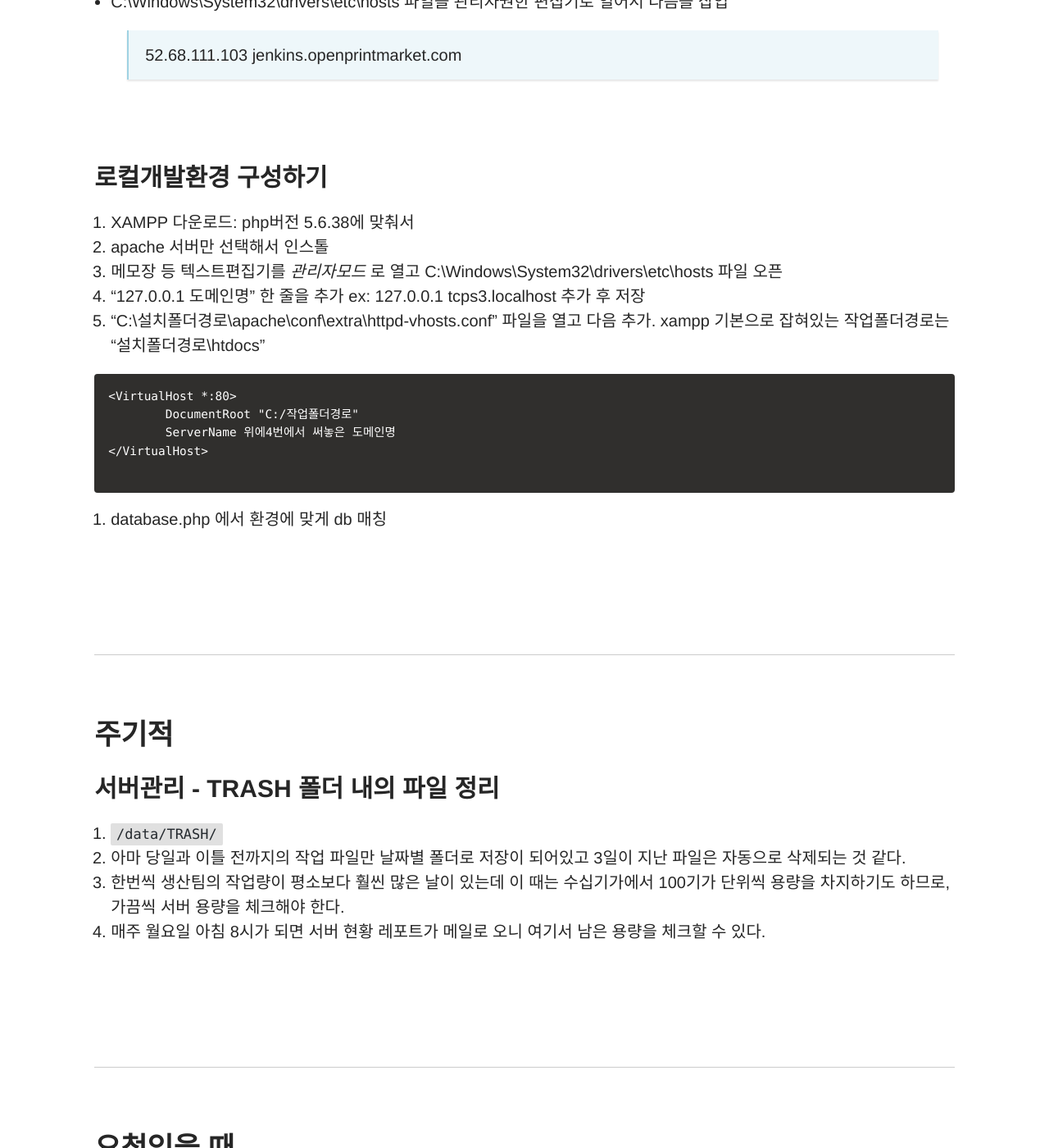
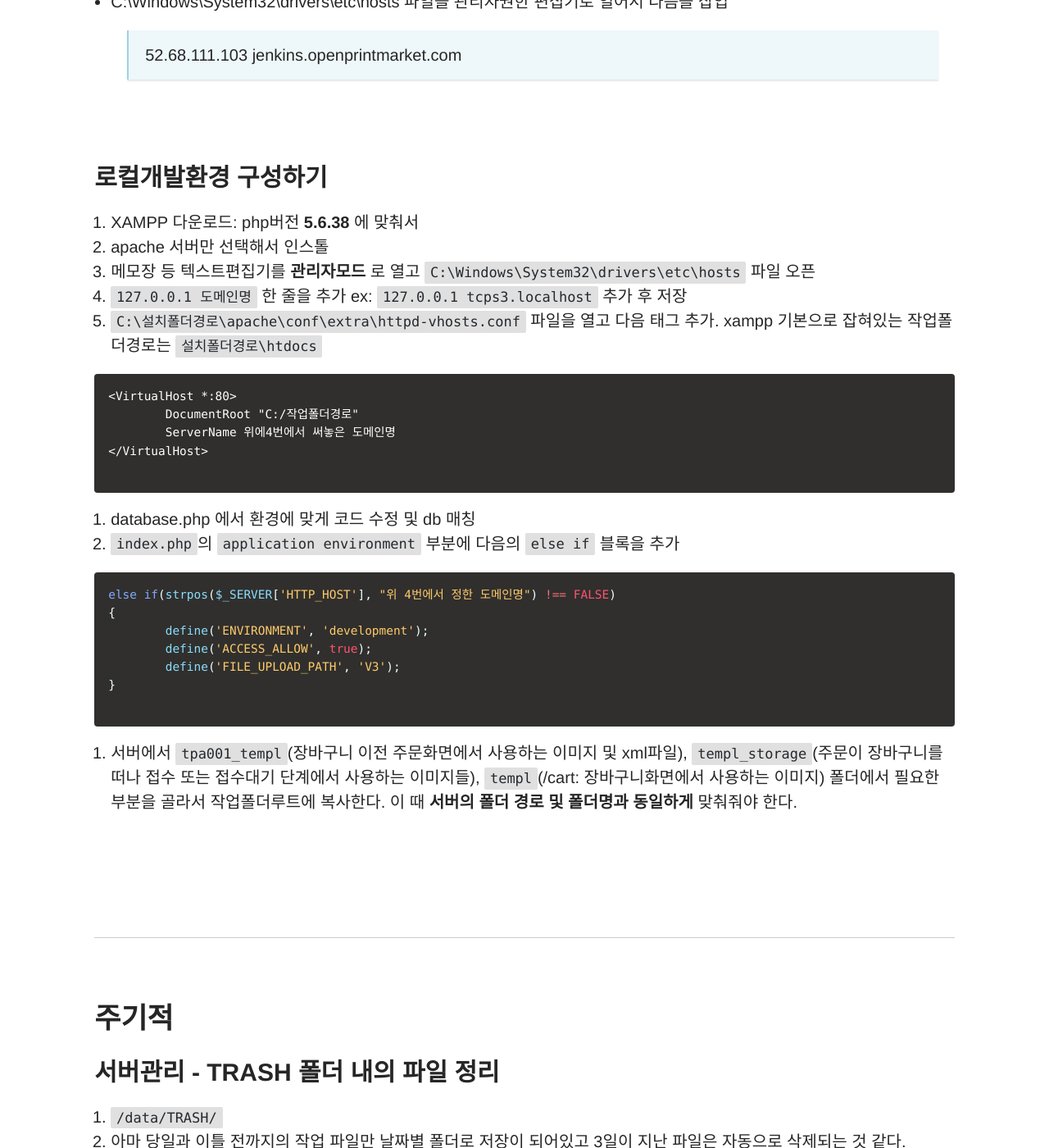
Before and after one commit to fffight88/fffight88.github.io, a Jekyll site: the page built from _jobdetail/tcps-management.md, in a window 1280 px wide and 1400 px high, scrolled down 4185 px. Shown: the whole window at 82% size. Built offline with Jekyll 4.4.1, drawn with Linux system fonts in a browser that asks for light colours; a script that is not in the unit is left out; comment, search, counter and statistics services are not loaded.

Commit message:
tcps로컬개발환경 구성하기

````diff
--- a/_jobdetail/tcps-management.md
+++ b/_jobdetail/tcps-management.md
@@ -150,11 +150,11 @@ published: true
 
 ### 로컬개발환경 구성하기
 
-1. XAMPP 다운로드: php버전 5.6.38에 맞춰서
+1. XAMPP 다운로드: php버전 __5.6.38__ 에 맞춰서
 2. apache 서버만 선택해서 인스톨
-3. 메모장 등 텍스트편집기를 _관리자모드_ 로 열고 C:\Windows\System32\drivers\etc\hosts 파일 오픈
-4. "127.0.0.1 도메인명" 한 줄을 추가 ex: 127.0.0.1 tcps3.localhost 추가 후 저장
-5. "C:\설치폴더경로\apache\conf\extra\httpd-vhosts.conf" 파일을 열고 다음 추가. xampp 기본으로 잡혀있는  작업폴더경로는 "설치폴더경로\htdocs"
+3. 메모장 등 텍스트편집기를 __관리자모드__ 로 열고 `C:\Windows\System32\drivers\etc\hosts` 파일 오픈
+4. `127.0.0.1 도메인명` 한 줄을 추가 ex: `127.0.0.1 tcps3.localhost` 추가 후 저장
+5. `C:\설치폴더경로\apache\conf\extra\httpd-vhosts.conf` 파일을 열고 다음 태그 추가. xampp 기본으로 잡혀있는  작업폴더경로는 `설치폴더경로\htdocs`
 
 ```
 <VirtualHost *:80>
@@ -164,7 +164,20 @@ published: true
 
 ```
 
-6. database.php 에서 환경에 맞게 db 매칭
+6. database.php 에서 환경에 맞게 코드 수정 및 db 매칭
+7. `index.php`의 `application environment` 부분에 다음의 `else if` 블록을 추가
+
+```php
+else if(strpos($_SERVER['HTTP_HOST'], "위 4번에서 정한 도메인명") !== FALSE)
+{
+	define('ENVIRONMENT', 'development');
+	define('ACCESS_ALLOW', true);
+	define('FILE_UPLOAD_PATH', 'V3');
+}
+
+```
+
+8. 서버에서 `tpa001_templ`(장바구니 이전 주문화면에서 사용하는 이미지 및 xml파일), `templ_storage`(주문이 장바구니를 떠나 접수 또는 접수대기 단계에서 사용하는 이미지들), `templ`(/cart: 장바구니화면에서 사용하는 이미지) 폴더에서 필요한 부분을 골라서 작업폴더루트에 복사한다. 이 때 __서버의 폴더 경로 및 폴더명과 동일하게__ 맞춰줘야 한다.
 
 <br>
 <br>
````
